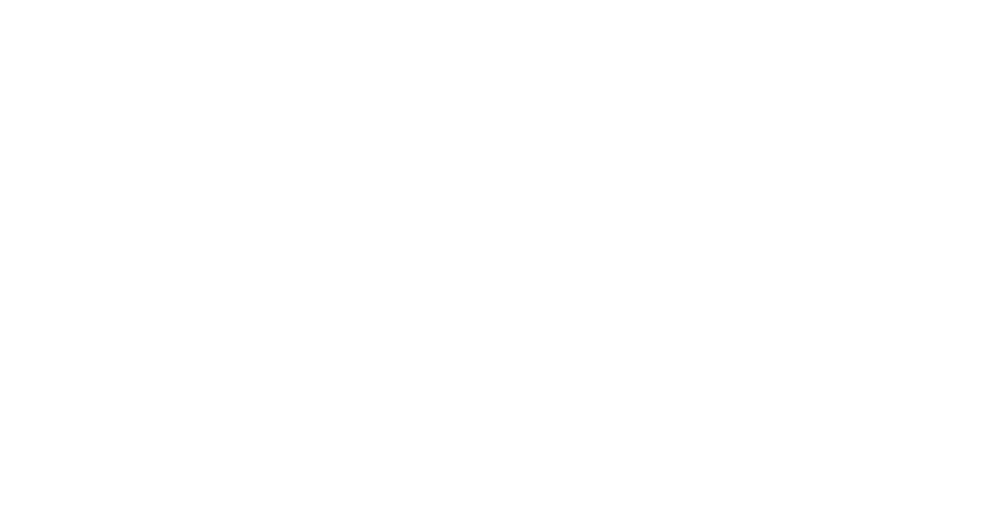
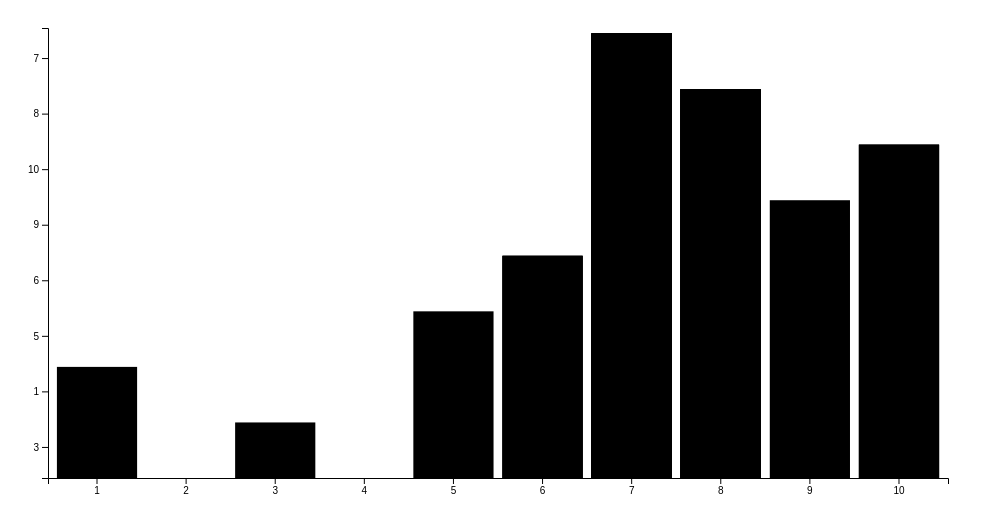
Before and after one commit to Jortdus/functional-programming, a website: page index.html in a window 1280 px wide. Shown: the whole page, without its empty margins (0-983 px from the left). Drawn offline with nearby package versions, Linux system fonts and the light colour scheme.

Commit message:
Got some basics of a D3 bar chart

```diff
--- a/index.html
+++ b/index.html
@@ -8,13 +8,8 @@
 </head>
 <body>
 
-    <div>
-
-    </div>
-
     <script src="https://d3js.org/d3.v7.min.js"></script>
     <script type="text/javascript" src="datasets/form-data.json"></script>
     <script type="text/javascript" src="script.js"></script>
-
 </body>
 </html>
--- a/script.js
+++ b/script.js
@@ -1,3 +1,7 @@
+let zininInts = [];
+const zininScale = [1, 2, 3, 4, 5, 6, 7, 8, 9, 10]
+
+
 const JSONfetch = fetch('./datasets/form-data.json')
 	.then(results => results.json())
 
@@ -9,7 +13,6 @@ function parseData() {
 			return data.map(obj => {
 				Object.keys(obj).forEach(key => {
 					obj[key] = normalizeAnswers(obj[key])
-					obj[key] = answersToNumbers(obj[key]);
 				})
 				return obj;
 			})
@@ -51,20 +54,76 @@ function normalizeAnswers(data) {
 }
 
 function answersToNumbers(data) {
-	return data.forEach(data => {
-		data['zinin']
-		console.log('oog')
+	zininInts = data.map(v => {
+		return parseInt(v.zinin);
 	});
-
 }
 
 parseData().then(cleanData => {
-	// console.log(cleanData[3]['zinin'])
-	// console.table(cleanData);
-	// d3.select('div')
-	// .selectAll('p')
-	// .data(cleanData)
-	// .enter()
-	// .append('p')
-	// .text();
+	answersToNumbers(cleanData)
+	// console.log(zininInts)
+	graphCreation()
+
 });
+
+function graphCreation() {
+
+	// set the dimensions and margins of the graph
+	var margin = {
+			top: 20,
+			right: 20,
+			bottom: 30,
+			left: 40
+		},
+		width = 960 - margin.left - margin.right,
+		height = 500 - margin.top - margin.bottom;
+
+	// set the ranges
+	var x = d3.scaleBand()
+		.range([0, width])
+		.padding(0.1);
+
+	var y = d3.scaleBand()
+		.range([0, height])
+		.padding(0.1);
+
+	var svg = d3.select("body").append("svg")
+		.attr("width", width + margin.left + margin.right)
+		.attr("height", height + margin.top + margin.bottom)
+		.append("g")
+		.attr("transform",
+			"translate(" + margin.left + "," + margin.top + ")");
+
+	console.log(zininInts)
+	console.log(d3.max(zininInts));
+
+	x.domain(zininScale);
+	y.domain(zininInts);
+
+	// append the rectangles for the bar chart
+	svg.selectAll(".bar")
+		.data(zininInts)
+		.enter().append("rect")
+		.attr("class", "bar")
+		.attr("x", function (d) {
+			return x(d);
+		})
+		.attr("width", x.bandwidth())
+		.attr("length", y.bandwidth())
+		.attr("y", function (d) {
+			return y(d);
+		})
+		.attr("height", function (d) {
+			return height - y(d);
+		});
+
+	// add the x Axis
+	svg.append("g")
+		.attr("transform", "translate(0," + height + ")")
+		.call(d3.axisBottom(x));
+
+	// add the y Axis
+	svg.append("g")
+		.call(d3.axisLeft(y));
+
+};
```
